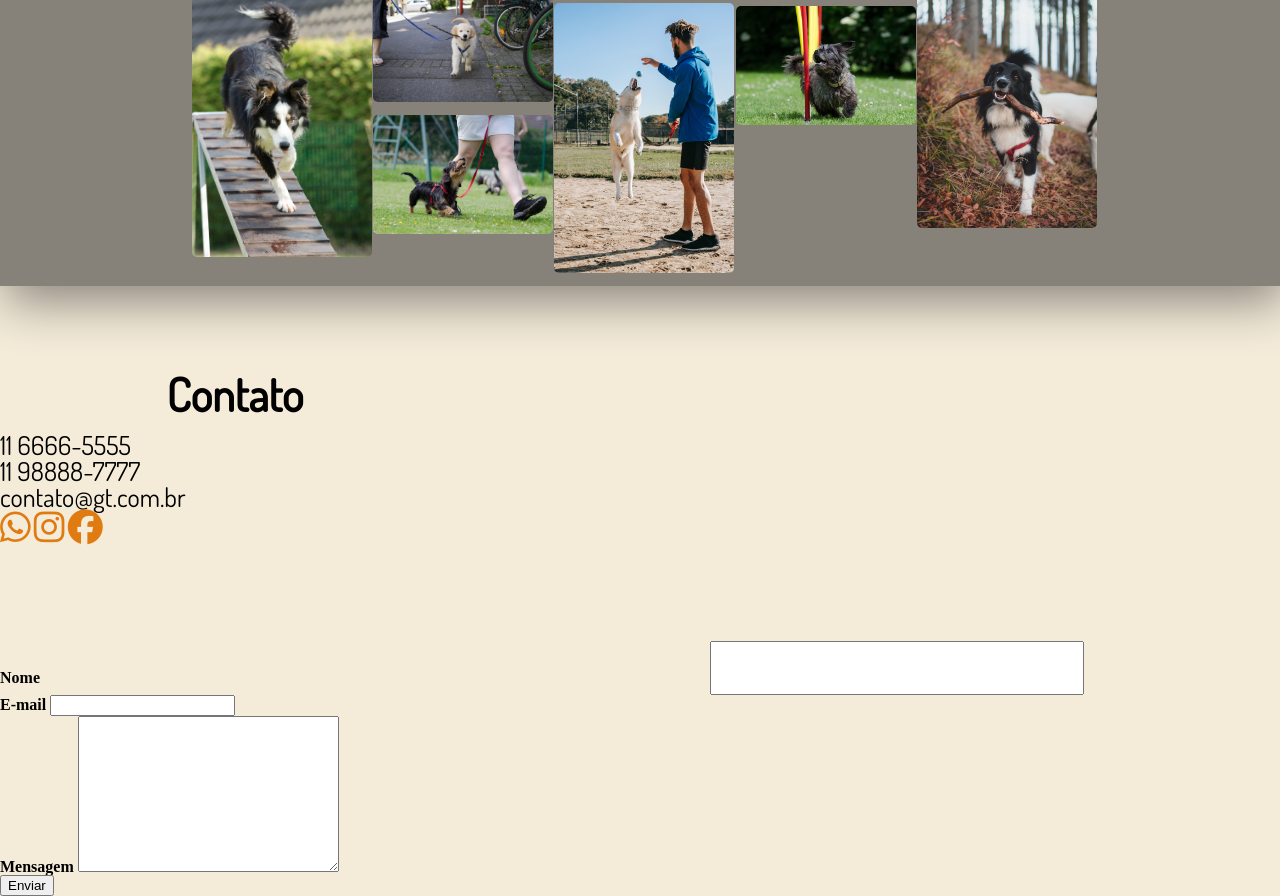
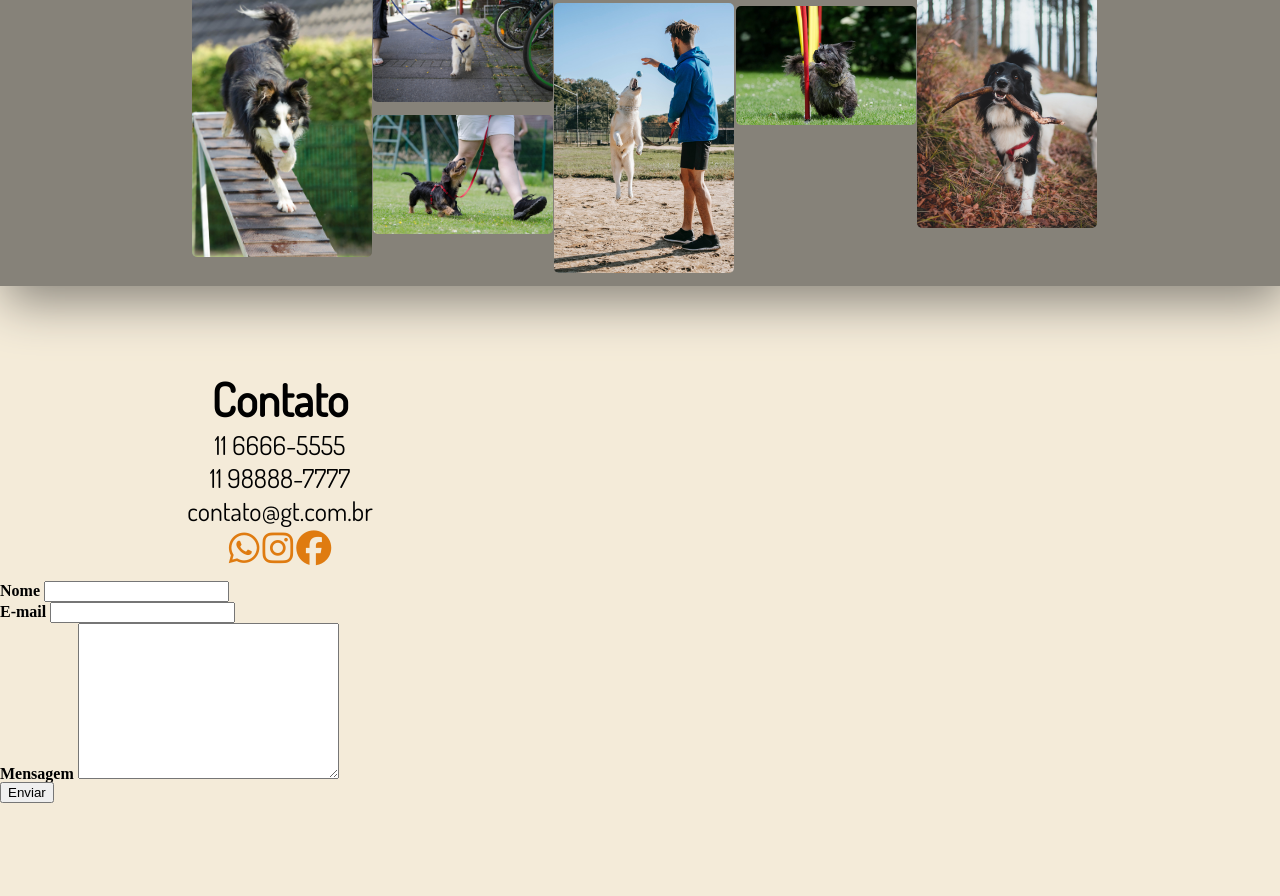
Before and after one commit to BielTsei/gt_adestramento, a plain HTML site: page index.html in a window 1280 px wide. Shown: the part 1874-2770 px from the top of the page. After the commit the page ends 2677 px from the top, so only its background shows below. Drawn offline with Linux system fonts and the light colour scheme.

Commit message:
Feito layout de contato

```diff
--- a/index.html
+++ b/index.html
@@ -31,7 +31,7 @@
         </div>
       </div>
       <div id="sobre_mim">
-        <h3 id="nome">Me chamo Gabriel Tsei</h3>
+        <h3 class="nome">Me chamo Gabriel Tsei</h3>
         <p id="paragrafo_sobre_mim">
           Lorem ipsum dolor sit amet, consectetur adipiscing elit, sed do
           eiusmod tempor incididunt ut labore et dolore magna aliqua. Ut enim ad
@@ -128,9 +128,11 @@
       <p class="contato">11 6666-5555</p>
       <p class="contato">11 98888-7777</p>
       <p class="contato">contato@gt.com.br</p>
-      <i class="fa-brands fa-whatsapp"></i>
-      <i class="fa-brands fa-instagram"></i>
-      <i class="fa-brands fa-facebook"></i>
+      <div class="icons">
+        <i class="fa-brands fa-whatsapp"></i>
+        <i class="fa-brands fa-instagram"></i>
+        <i class="fa-brands fa-facebook"></i>
+      </div>
     </div>
     <div>
       <form action="">
--- a/style.css
+++ b/style.css
@@ -51,7 +51,15 @@ body {
 }
 
 #contato {
+  width: 220px;
+  height: 220px;
   font-family: "Dosis-Regular";
+  display: flex;
+  flex-direction: column;
+  align-items: center;
+  justify-content: center;
+  margin-left: 170px;
+  margin-top: 75px;
 }
 
 .navbar img {
@@ -114,7 +122,7 @@ body {
   line-height: 36px;
 }
 
-#nome {
+.nome {
   font-family: "Dosis-ExtraBold";
   font-size: 38px;
   margin-top: 12vh;
@@ -185,12 +193,11 @@ body {
 }
 
 #titulo_contato {
-  margin-top: 85px;
-  margin-bottom: 15px;
-  margin-left: 13vw;
   font-size: 46px;
+  margin-bottom: 10px;
 }
 
 #contato p {
   font-size: 26px;
+  margin-bottom: 7px;
 }
```
